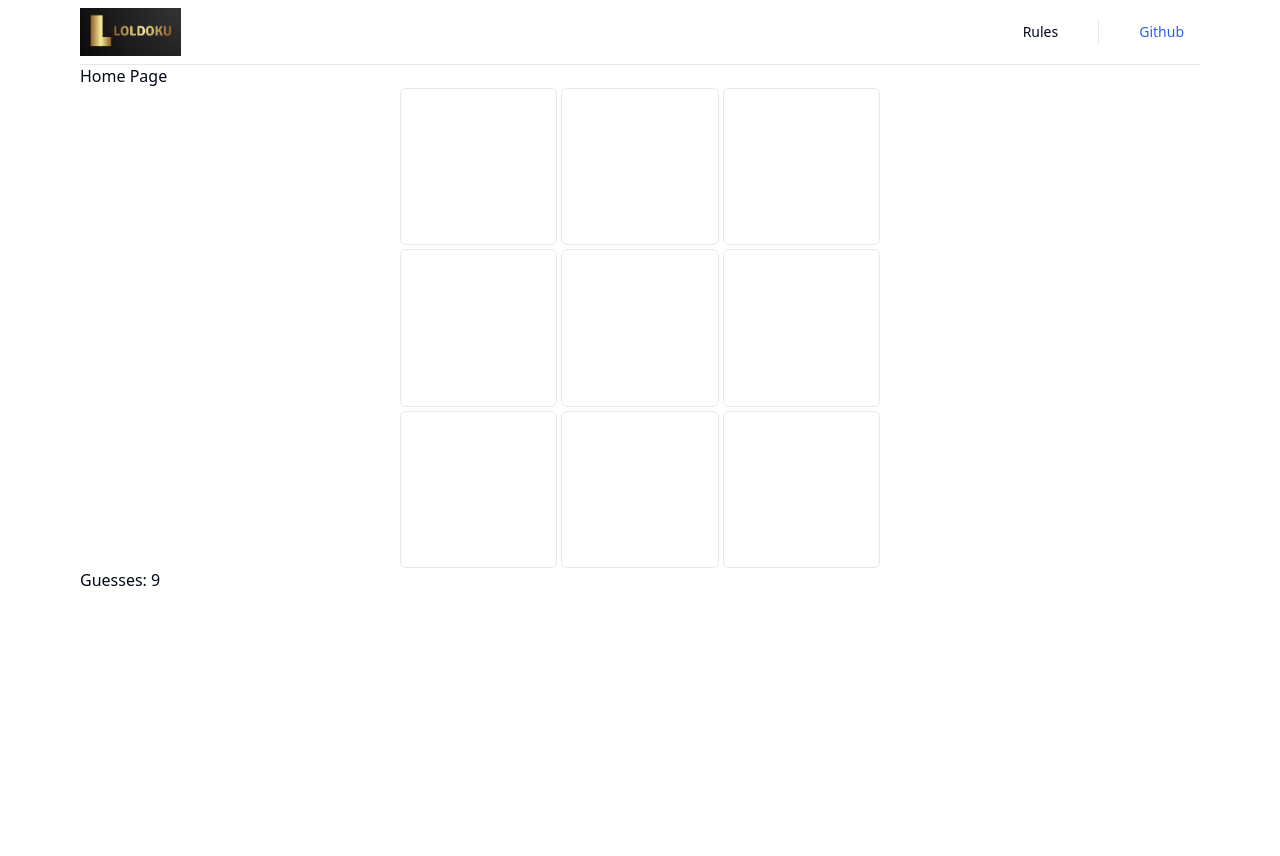
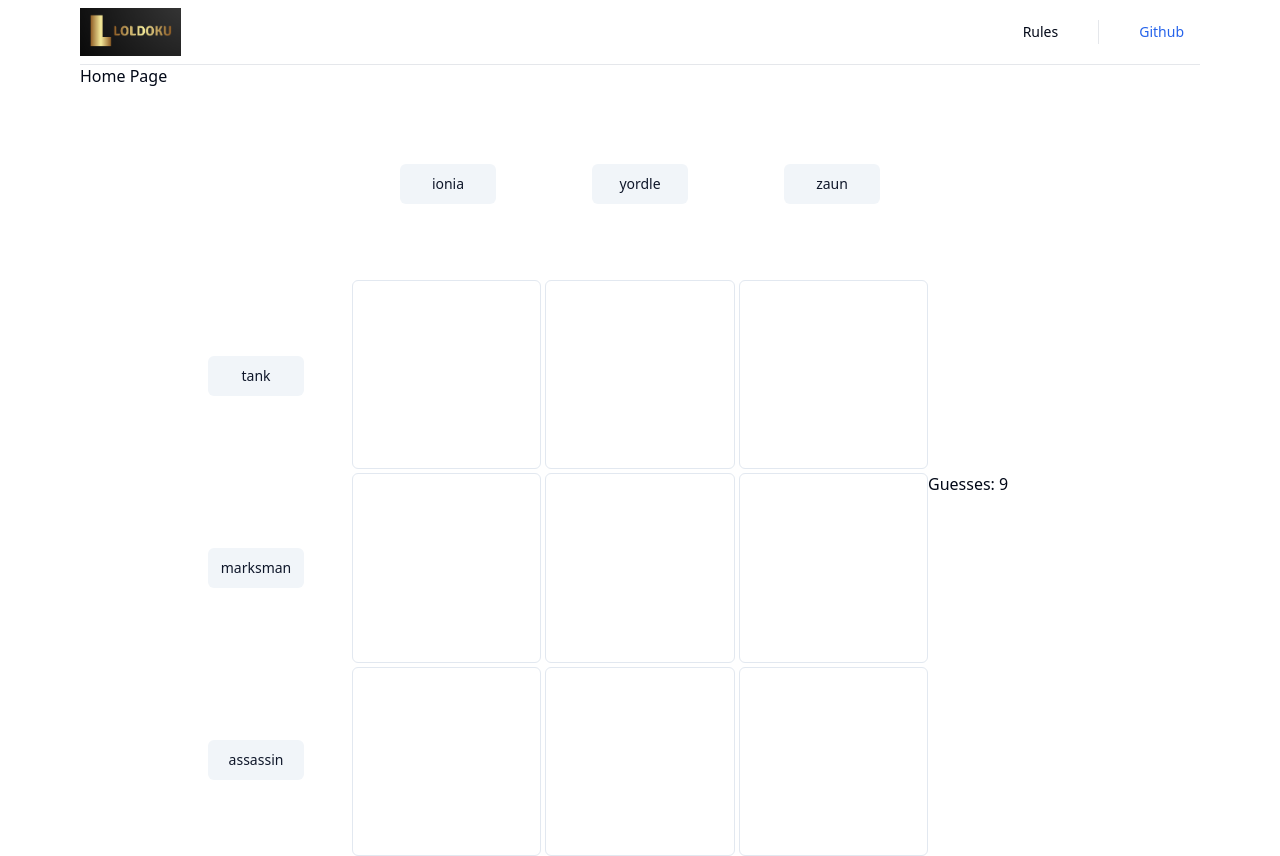
Before and after one commit to s-hc/LOLDoku, a React (Vite) app: page / in a window 1280 px wide. Before the commit the page ends 800 px from the top, so only its background shows below. Built offline with nearby package versions, Linux system fonts and the light colour scheme.

Commit message:
added column and row information

```diff
--- a/src/client/components/Grid.tsx
+++ b/src/client/components/Grid.tsx
@@ -6,7 +6,7 @@ type Props = {
 
 const Grid = ({ answers }: Props) => {
 	return (
-		<div className="grid grid-rows-3 grid-flow-col gap-1 w-1/2 aspect-square mx-auto">
+		<div className="row-start-2 row-span-3 col-span-3 grid grid-rows-3 grid-flow-col gap-1 aspect-square ">
 			{answers.map((ele, ind) => (
 				<Square key={`square${ind}`} champion={ele} />
 			))}
--- a/src/client/pages/HomePage.tsx
+++ b/src/client/pages/HomePage.tsx
@@ -2,17 +2,43 @@ import Grid from "../components/Grid";
 import json from "../../server/demoData.json";
 import MaxWidthWrapper from "../components/MaxWidthWrapper";
 import { useGuessesStore } from "../store/guesses_store";
+import { Button } from "../components/ui/button";
 
 function HomePage() {
 	const guesses = useGuessesStore((state) => state.guesses);
+	const cols = json.columns;
+	const rows = json.rows;
 
+	const rowClass = ["row-start-2", "row-start-3", "row-start-4"];
+	const colClass = ["col-start-2", "col-start-3", "col-start-4"];
 	return (
 		<div className="homePage">
 			<h1>Home Page</h1>
-			<MaxWidthWrapper>
+			<MaxWidthWrapper className="grid grid-cols-5 grid-rows-4 grid-flow-row mx-auto">
+				{rows.map((ele, ind) => (
+					<Button
+						disabled
+						variant={"secondary"}
+						className={` w-1/2 mx-auto my-auto ${rowClass[ind]}`}
+						key={`row${ind}`}
+					>
+						{ele}
+					</Button>
+				))}
+				{cols.map((ele, ind) => (
+					<Button
+						disabled
+						variant={"secondary"}
+						className={` w-1/2  mx-auto my-auto ${colClass[ind]}`}
+						key={`col${ind}`}
+					>
+						{ele}
+					</Button>
+				))}
+
 				<Grid answers={json.data} />
+				<div className="row-start-3 col-start-5">{`Guesses: ${guesses}`}</div>
 			</MaxWidthWrapper>
-			<div>{`Guesses: ${guesses}`}</div>
 		</div>
 	);
 }
--- a/src/server/demoData.json
+++ b/src/server/demoData.json
@@ -9,5 +9,7 @@
 		"poppy",
 		"aatrox",
 		"brand"
-	]
+	],
+	"columns": ["ionia", "yordle", "zaun"],
+	"rows": ["tank", "marksman", "assassin"]
 }
```
